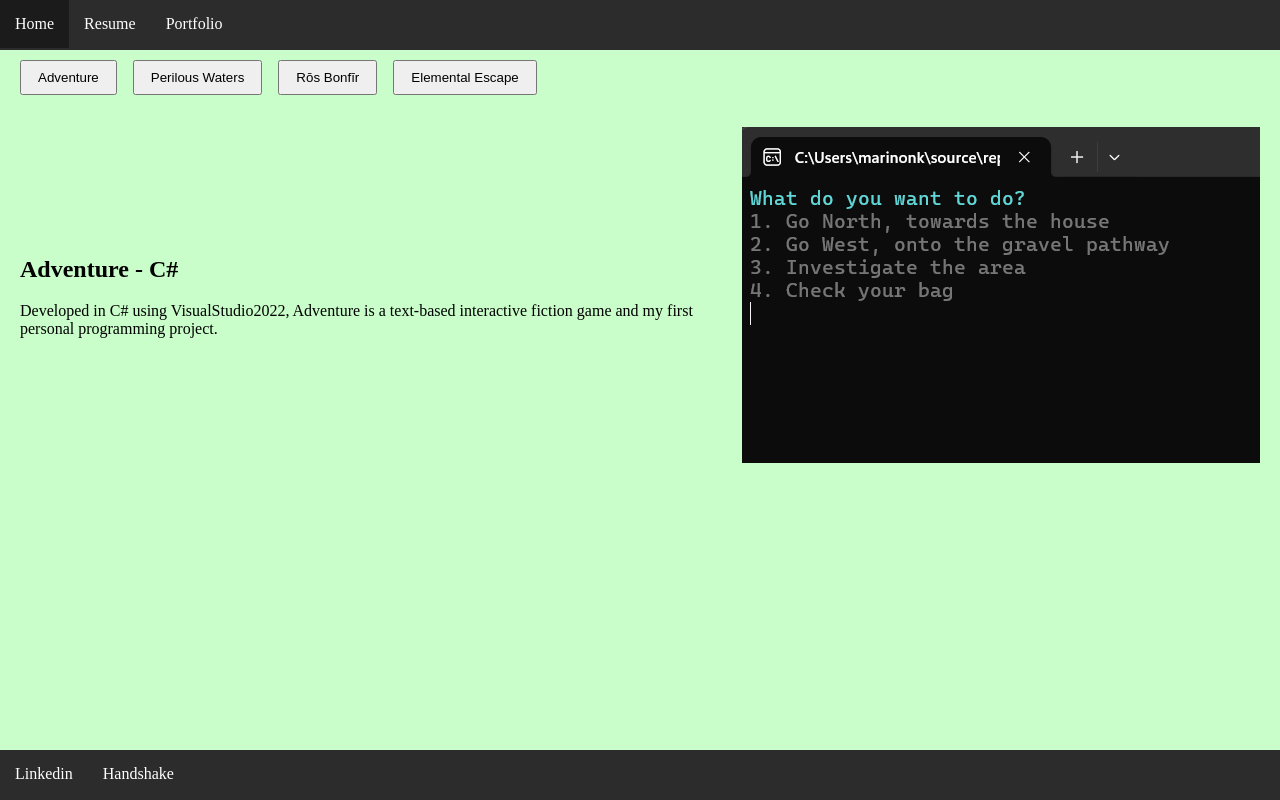
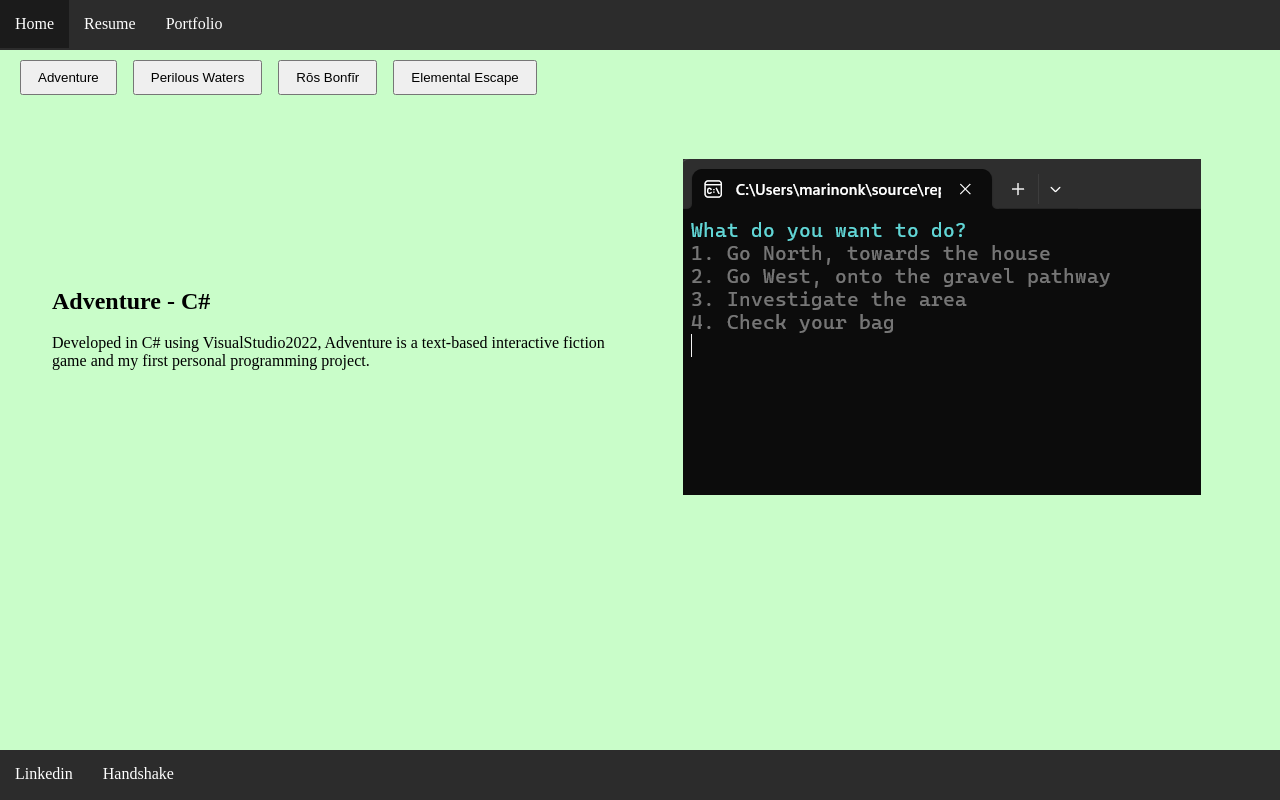
Before and after one commit to RHIT-marinonk/RHIT-marinonk.github.io, a plain HTML site: page portfolio.html in a window 1280 px wide. Drawn offline with Linux system fonts and the light colour scheme.

Commit message:
css stuff

```diff
--- a/portfolio.html
+++ b/portfolio.html
@@ -1,7 +1,7 @@
 <html>
 	<head>
 		<title>Noah Marino</title>
-		<script src="scripts/script.js" defer></script>
+		<script src="scripts/script.js"></script>
 		<link rel="stylesheet" href="styles/style.css">
     </head>
     <body>
@@ -60,11 +60,13 @@
 
 			<!-- Project Display -->
 			<section id="project-display">
-				<div>
-				<h1 id="project-title"></h1>
-				<p id="project-description"></p>
+				<div class="project-text">
+					<h1 id="project-title"></h1>
+					<p id="project-description"></p>
 				</div>
-				<img id="project-image" alt="">
+				<div class="project-image-wrapper">
+					<img id="project-image" alt="">
+				</div>
 			</section>
 		</main>
 	</body>
--- a/styles/style.css
+++ b/styles/style.css
@@ -159,6 +159,29 @@ hr {
 
 #project-display {
   display: flex;
-  gap: 2rem;
-  align-items: center;
+  flex-direction: row;
+  align-items: center;   /* vertically center content */
+  justify-content: space-between;
+  padding: 2rem;
+  gap: 2rem;             /* spacing between text and image */
 }
+
+/* Left side: text */
+.project-text {
+  flex: 1;               /* take up left half (or remaining space) */
+}
+
+/* Right side: image */
+.project-image-wrapper {
+  flex: 1;               /* take up right half */
+  display: flex;
+  justify-content: center; /* center image horizontally in right half */
+  align-items: center;     /* center image vertically in right half */
+}
+
+#project-display img {
+  max-height: 80vh;       /* 80% of viewport height */
+  width: auto;
+  max-width: 100%;        /* stay inside right half */
+  display: block;
+}
```
